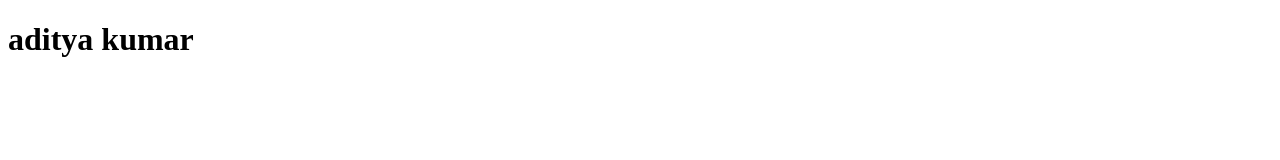
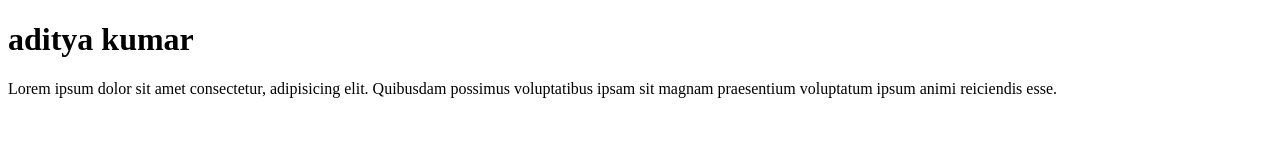
Before and after one commit to adityakumar2003/mypro, a plain HTML site: page index.html in a window 1280 px wide. Drawn offline with Linux system fonts and the light colour scheme.

Commit message:
upadate 1.1

```diff
--- a/index.html
+++ b/index.html
@@ -9,6 +9,8 @@
 
 <body>
    <h1>aditya kumar</h1>
+   <p>Lorem ipsum dolor sit amet consectetur, adipisicing elit. Quibusdam possimus voluptatibus ipsam sit magnam
+      praesentium voluptatum ipsum animi reiciendis esse.</p>
 </body>
 
 </html>
```
